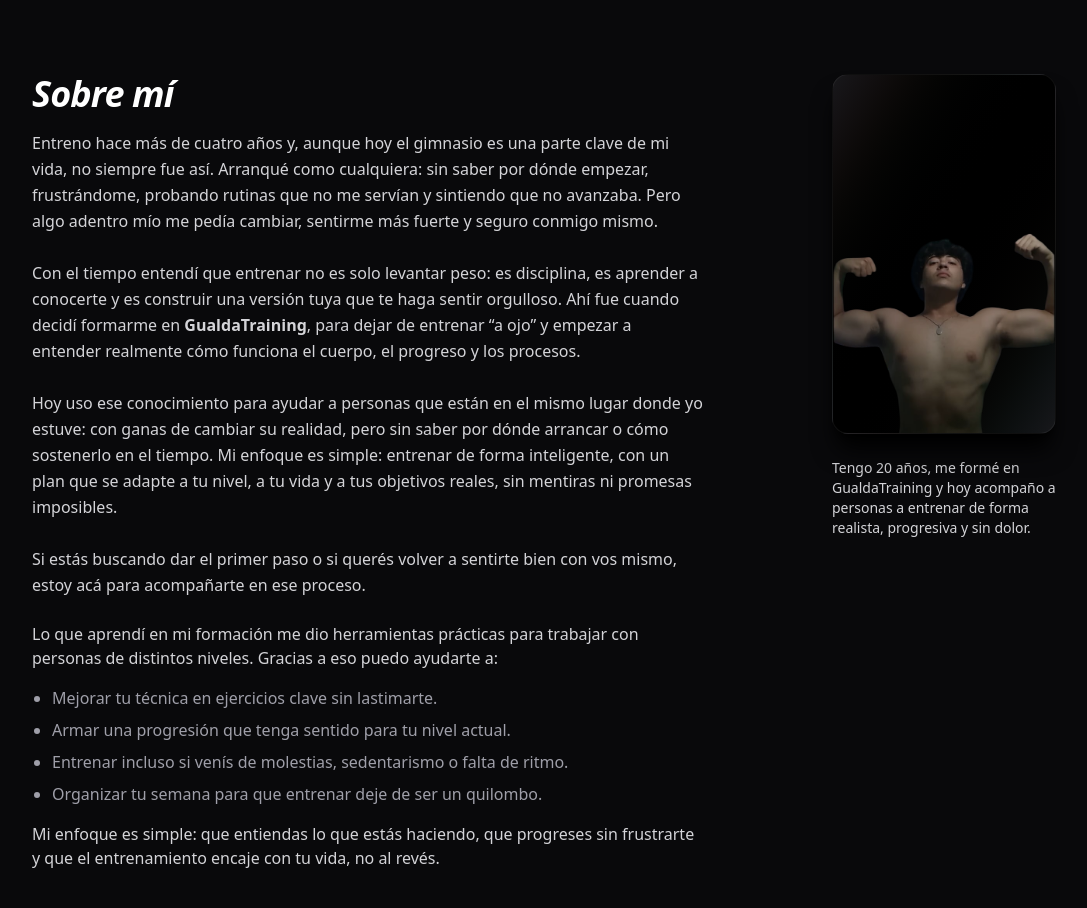
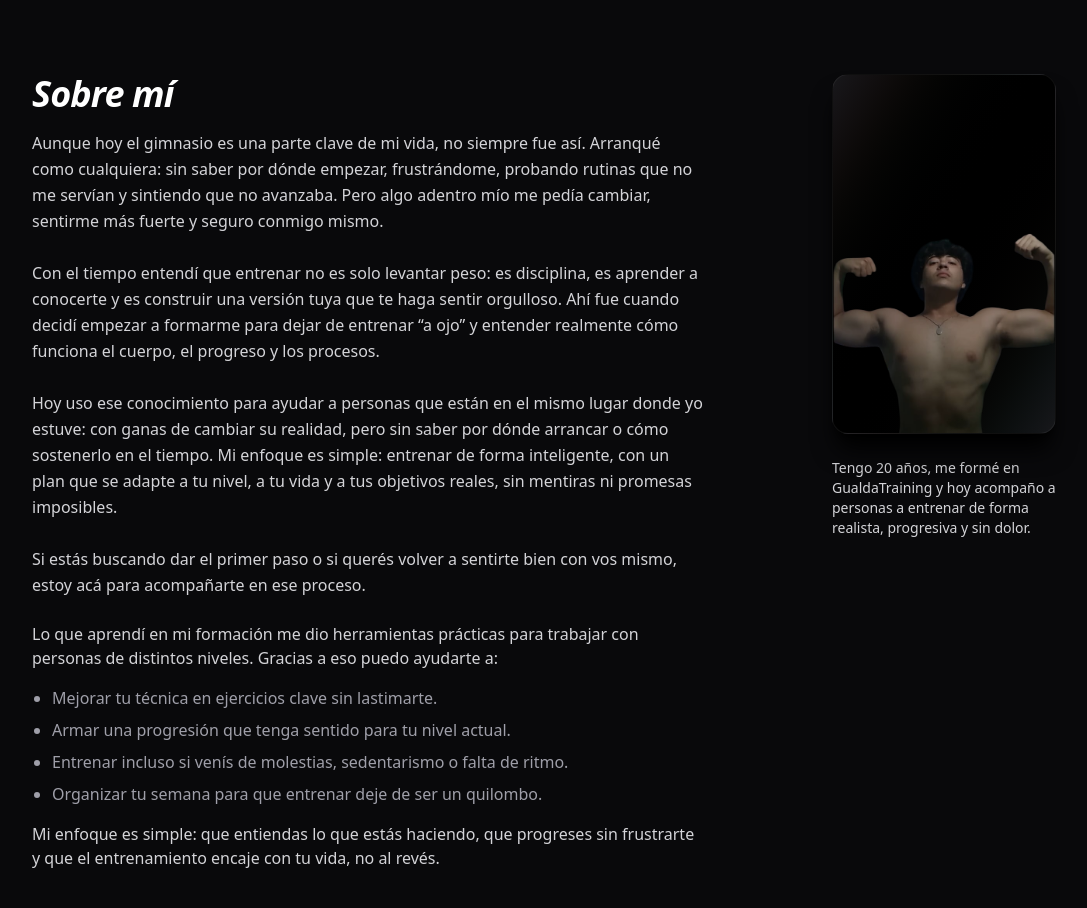
Before and after one commit to agustinsosa79/landing-trainer, a React (Vite) app: page / in a window 1280 px wide. Shown: the part 3180-4088 px from the top of the page, without its empty margins (32-1119 px from the left). Built offline with nearby package versions, Linux system fonts and the light colour scheme.

Commit message:
Cambiando la descripcion de la seccion sobre mi

```diff
--- a/src/components/me/Me.tsx
+++ b/src/components/me/Me.tsx
@@ -27,25 +27,15 @@ const Me = () => {
           </h2>
 
           <p className="mt-4 text-zinc-300 md:text-base text-sm max-w-2xl leading-relaxed">
-  Entreno hace más de cuatro años y, aunque hoy el gimnasio es una parte clave de mi vida,
-  no siempre fue así. Arranqué como cualquiera: sin saber por dónde empezar, frustrándome,
-  probando rutinas que no me servían y sintiendo que no avanzaba. Pero algo adentro mío
-  me pedía cambiar, sentirme más fuerte y seguro conmigo mismo.
+  Aunque hoy el gimnasio es una parte clave de mi vida, no siempre fue así. Arranqué como cualquiera: sin saber por dónde empezar, frustrándome, probando rutinas que no me servían y sintiendo que no avanzaba. Pero algo adentro mío me pedía cambiar, sentirme más fuerte y seguro conmigo mismo.
   <br /><br />
-  Con el tiempo entendí que entrenar no es solo levantar peso: es disciplina, es aprender
-  a conocerte y es construir una versión tuya que te haga sentir orgulloso. Ahí fue cuando
-  decidí formarme en <strong>GualdaTraining</strong>, para dejar de entrenar “a ojo”
-  y empezar a entender realmente cómo funciona el cuerpo, el progreso y los procesos.
+  Con el tiempo entendí que entrenar no es solo levantar peso: es disciplina, es aprender a conocerte y es construir una versión tuya que te haga sentir orgulloso. Ahí fue cuando decidí empezar a formarme para dejar de entrenar “a ojo” y entender realmente cómo funciona el cuerpo, el progreso y los procesos.
   <br /><br />
-  Hoy uso ese conocimiento para ayudar a personas que están en el mismo lugar donde
-  yo estuve: con ganas de cambiar su realidad, pero sin saber por dónde arrancar o cómo
-  sostenerlo en el tiempo. Mi enfoque es simple: entrenar de forma inteligente, con un plan
-  que se adapte a tu nivel, a tu vida y a tus objetivos reales, sin mentiras ni promesas
-  imposibles.
+  Hoy uso ese conocimiento para ayudar a personas que están en el mismo lugar donde yo estuve: con ganas de cambiar su realidad, pero sin saber por dónde arrancar o cómo sostenerlo en el tiempo. Mi enfoque es simple: entrenar de forma inteligente, con un plan que se adapte a tu nivel, a tu vida y a tus objetivos reales, sin mentiras ni promesas imposibles.
   <br /><br />
-  Si estás buscando dar el primer paso o si querés volver a sentirte bien con vos mismo,
-  estoy acá para acompañarte en ese proceso.
+  Si estás buscando dar el primer paso o si querés volver a sentirte bien con vos mismo, estoy acá para acompañarte en ese proceso.
 </p>
+
 
           <div className="mt-6 space-y-4 max-w-2xl md:text-base text-sm text-zinc-300">
             <p>
```
